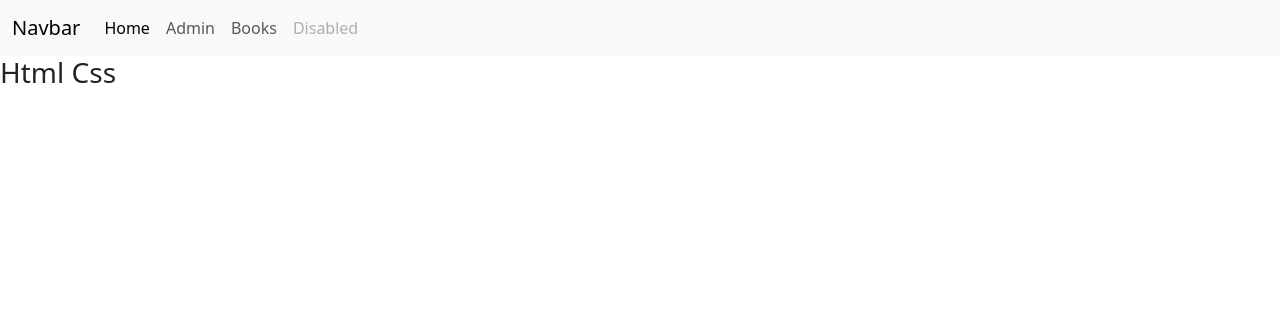
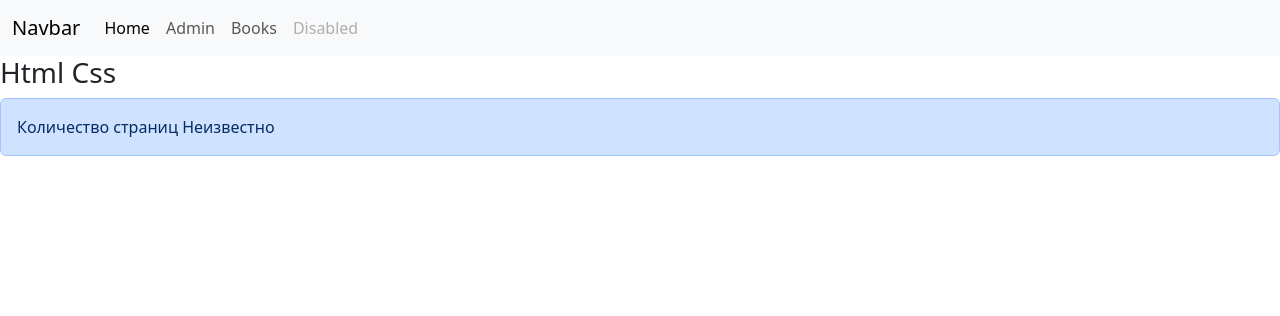
Before and after one commit to dinarashafigullina8/Test_View, a Django app: page /books/2/ in a window 1280 px wide. Shown: the top 316 px of the page. Run offline with Django 4.2, Linux system fonts and the light colour scheme; data comes from the database, SQL or seed files in the repository; some libraries are stand-ins or nearby versions.

Commit message:
добавила количество страниц на book_detail

```diff
--- a/core/templates/core/book_detail.html
+++ b/core/templates/core/book_detail.html
@@ -1 +1,7 @@
 {% extends 'core/index.html' %}
+{% block content %}
+<div class="alert alert-primary" role="alert">
+  Количество страниц
+    <td>{{ book.pages|add:"5"|default:'Неизвестно' }}</td>
+</div>
+{% endblock %}
--- a/core/templates/core/index.html
+++ b/core/templates/core/index.html
@@ -37,7 +37,7 @@
 </nav>
    {% block title %}
     {% if title %}
-      <h3> {{ title }}</h3>
+      <h3> {{ title| capfirst }}</h3>
     {% endif %}
    {% endblock %}
 
```
